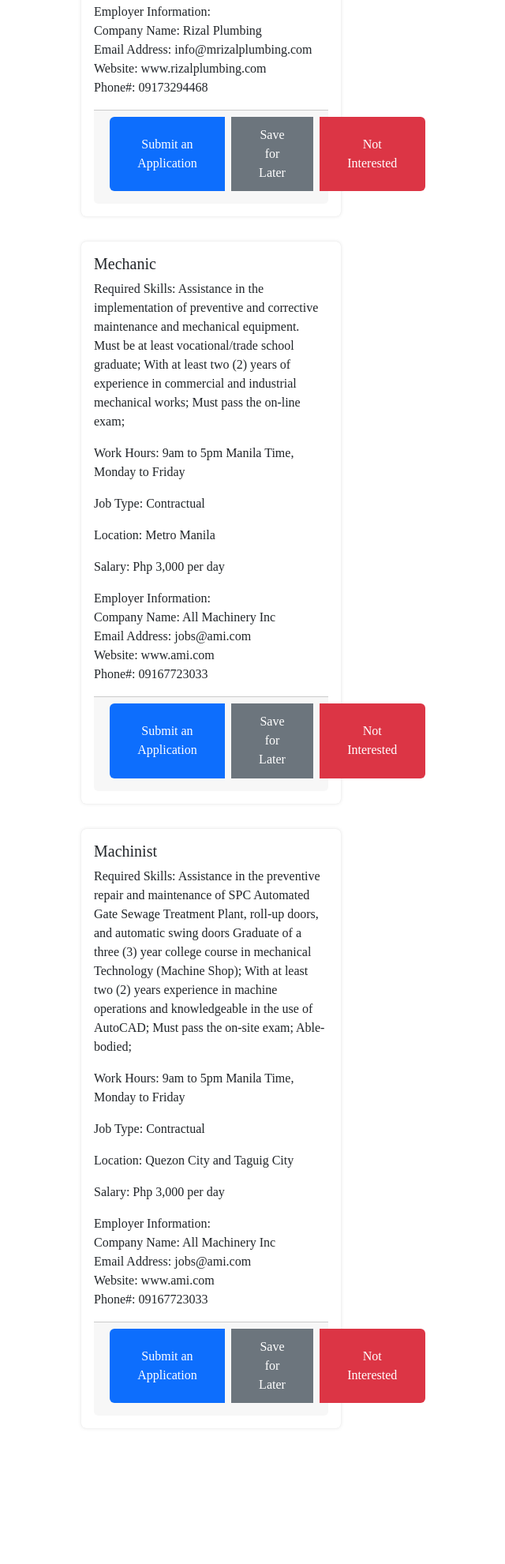
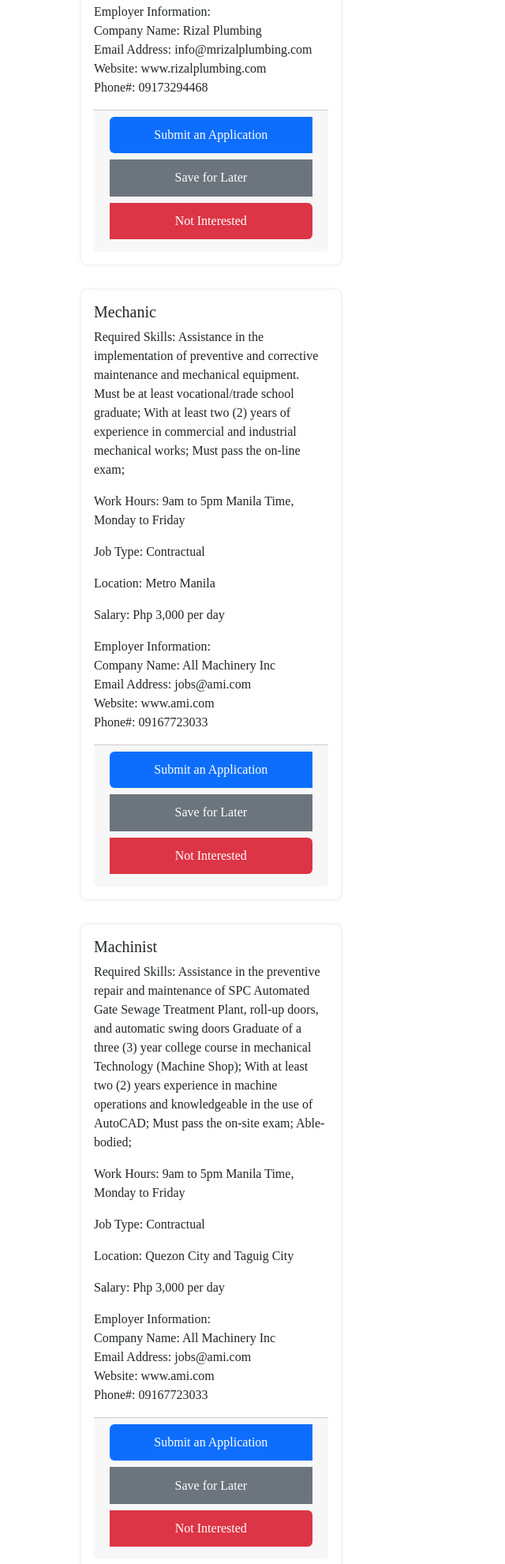
Before and after one commit to artalfred/Anatoli-Services, a plain HTML site: page findjobs.html in a window 1280 px wide. Shown: the part 3036-5017 px from the top of the page at 79% size, without its empty margins (14-654 px from the left). Before the commit the page ends 4905 px from the top, so only its background shows below. Drawn offline with nearby package versions, Linux system fonts and the light colour scheme; files that its build step writes are made by us from their sources.

Commit message:
updated with codes

```diff
--- a/findjobs.html
+++ b/findjobs.html
@@ -17,8 +17,8 @@
       integrity="sha384-rbsA2VBKQhggwzxH7pPCaAqO46MgnOM80zW1RWuH61DGLwZJEdK2Kadq2F9CUG65"
       crossorigin="anonymous"
     />
-    <link rel="stylesheet" href="./style.css" />
-    <link rel="stylesheet" href="./footer.css">
+    <link rel="stylesheet" href="/style/style.css" />
+    <link rel="stylesheet" href="/style/footer.css">
     <!-- GOOGLE FONT -->
     <link
       href="https://fonts.googleapis.com/css2?family=Poppins:wght@100;200;300;400;500;600;700;800;900&display=swap"
@@ -130,7 +130,7 @@
                 <p class="card-text">Salary: Php 2,500 per day</p>
                 <p class="card-text">Employer Information: <br>Company Name: Rizal Plumbing<br>Email Address: info@mrizalplumbing.com<br>Website: www.rizalplumbing.com<br>Phone#: 09173294468</p>
                 <div class="card-footer">
-                  <div class="btn-group d-flex justify-content-between">
+                  <div class="btn-group d-flex flex-wrap justify-content-between">
                     <button class="btn btn-primary mx-1 mb-2 w-100">Submit an Application</button>
                     <button class="btn btn-secondary mx-1 mb-2 w-100">Save for Later</button>
                     <button class="btn btn-danger mx-1 mb-2 w-100">Not Interested</button>
@@ -154,7 +154,7 @@
                 <p class="card-text">Salary: Php 3,000 per day</p>
                 <p class="card-text">Employer Information: <br>Company Name: All Machinery Inc<br>Email Address: jobs@ami.com<br>Website: www.ami.com<br>Phone#: 09167723033</p>
                 <div class="card-footer">
-                  <div class="btn-group d-flex justify-content-between">
+                  <div class="btn-group d-flex flex-wrap justify-content-between">
                     <button class="btn btn-primary mx-1 mb-2 w-100">Submit an Application</button>
                     <button class="btn btn-secondary mx-1 mb-2 w-100">Save for Later</button>
                     <button class="btn btn-danger mx-1 mb-2 w-100">Not Interested</button>
@@ -178,7 +178,7 @@
                 <p class="card-text">Salary: Php 3,000 per day</p>
                 <p class="card-text">Employer Information: <br>Company Name: All Machinery Inc<br>Email Address: jobs@ami.com<br>Website: www.ami.com<br>Phone#: 09167723033</p>
                 <div class="card-footer">
-                  <div class="btn-group d-flex justify-content-between">
+                  <div class="btn-group d-flex flex-wrap justify-content-between">
                     <button class="btn btn-primary mx-1 mb-2 w-100">Submit an Application</button>
                     <button class="btn btn-secondary mx-1 mb-2 w-100">Save for Later</button>
                     <button class="btn btn-danger mx-1 mb-2 w-100">Not Interested</button>
```
